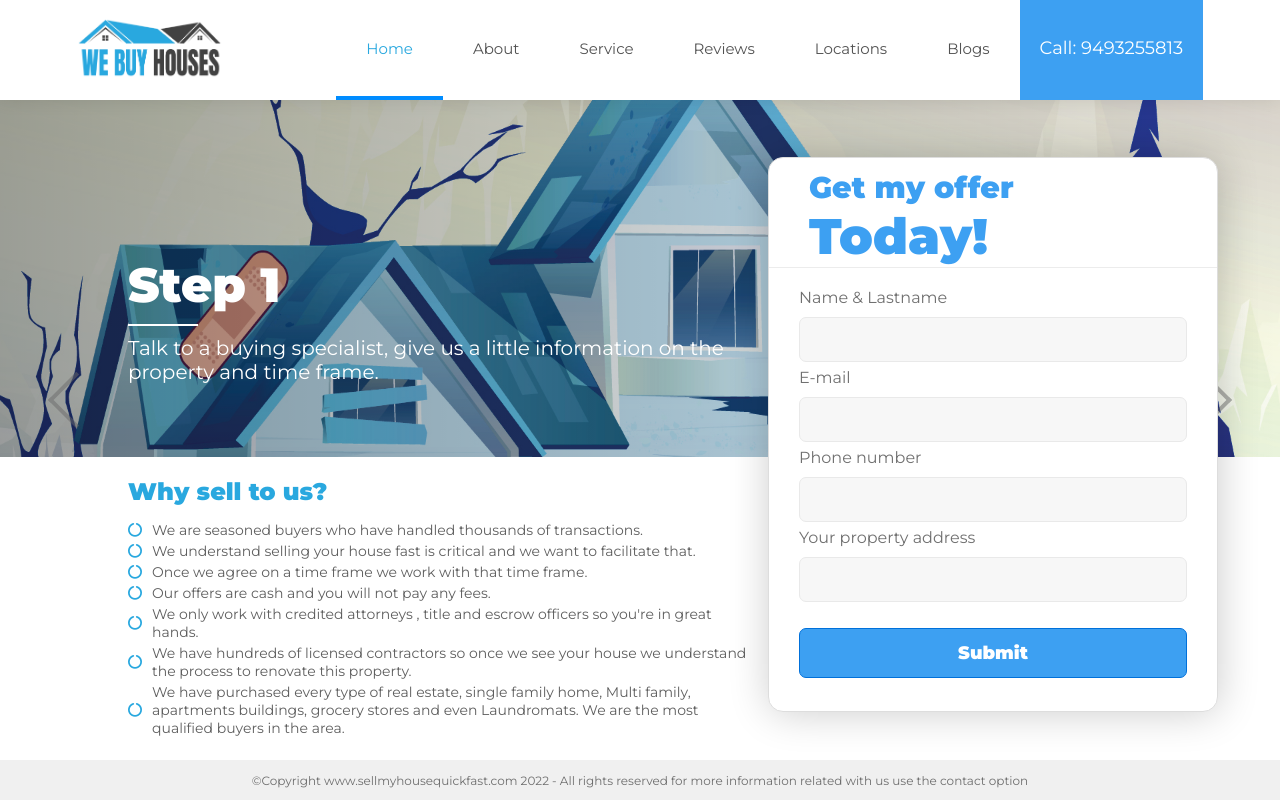
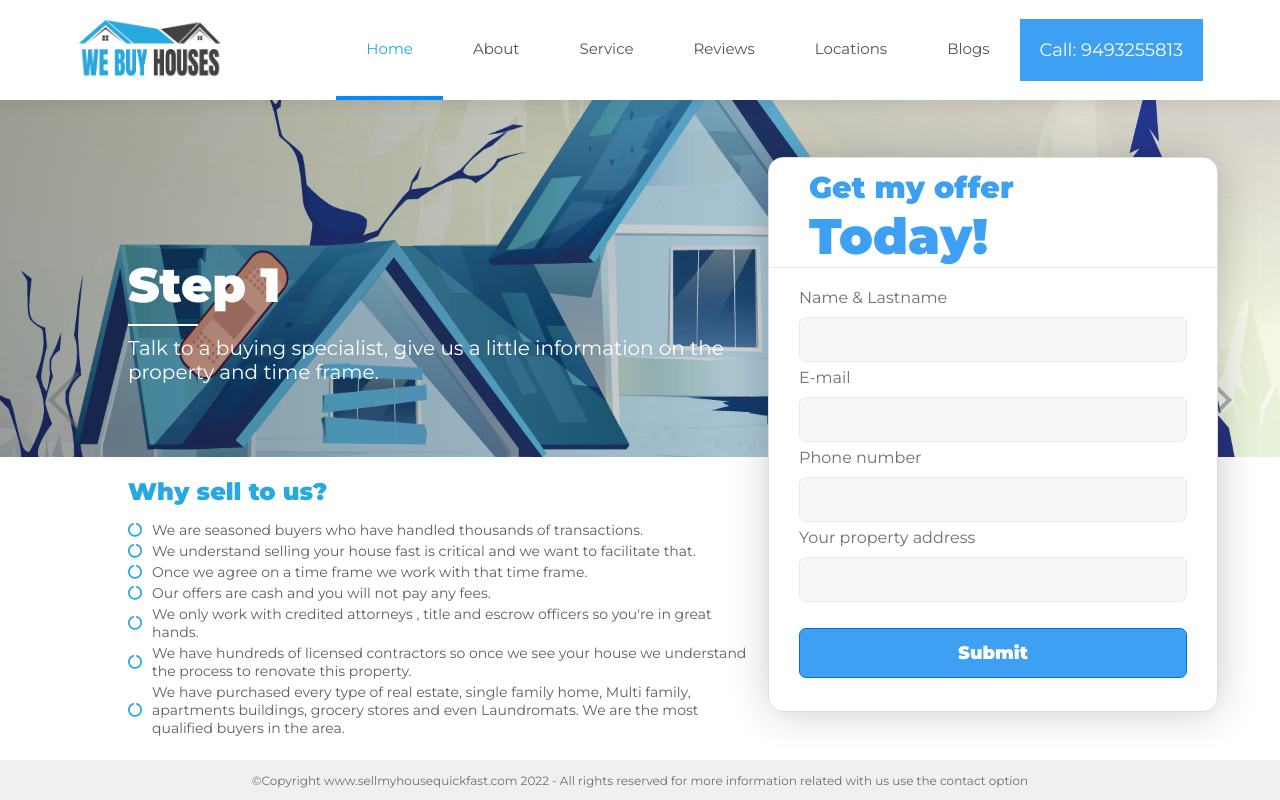
Before and after one commit to MarvinMorales/yoni-gh-pages, a React (Create React App) app: page / in a window 1280 px wide. Built offline with nearby package versions, Linux system fonts and the light colour scheme; no server answers; a web font is replaced by a local one.

Commit message:
css fixes

```diff
--- a/src/App.css
+++ b/src/App.css
@@ -88,10 +88,6 @@ header ul li a:hover {
     border-bottom: 4px solid rgb(0, 140, 255);
     color: #29A8DF;
     cursor: pointer;
-}
-
-header ul li:last-child:hover {
-     border-bottom: 4px solid rgba(255,0,0,0);
 }
 
 .menu2 {
@@ -1264,8 +1260,10 @@ header ul li:last-child:hover {
 .call_button {
     width: auto;
     background: #3DA0F2;
-    color: #ffffff;
+    color: #ffffff!important;
     text-decoration: none;
     padding: 20px;
     font-size: 18px;
+    height: auto!important;
+    border: 0!important;
 }
```
